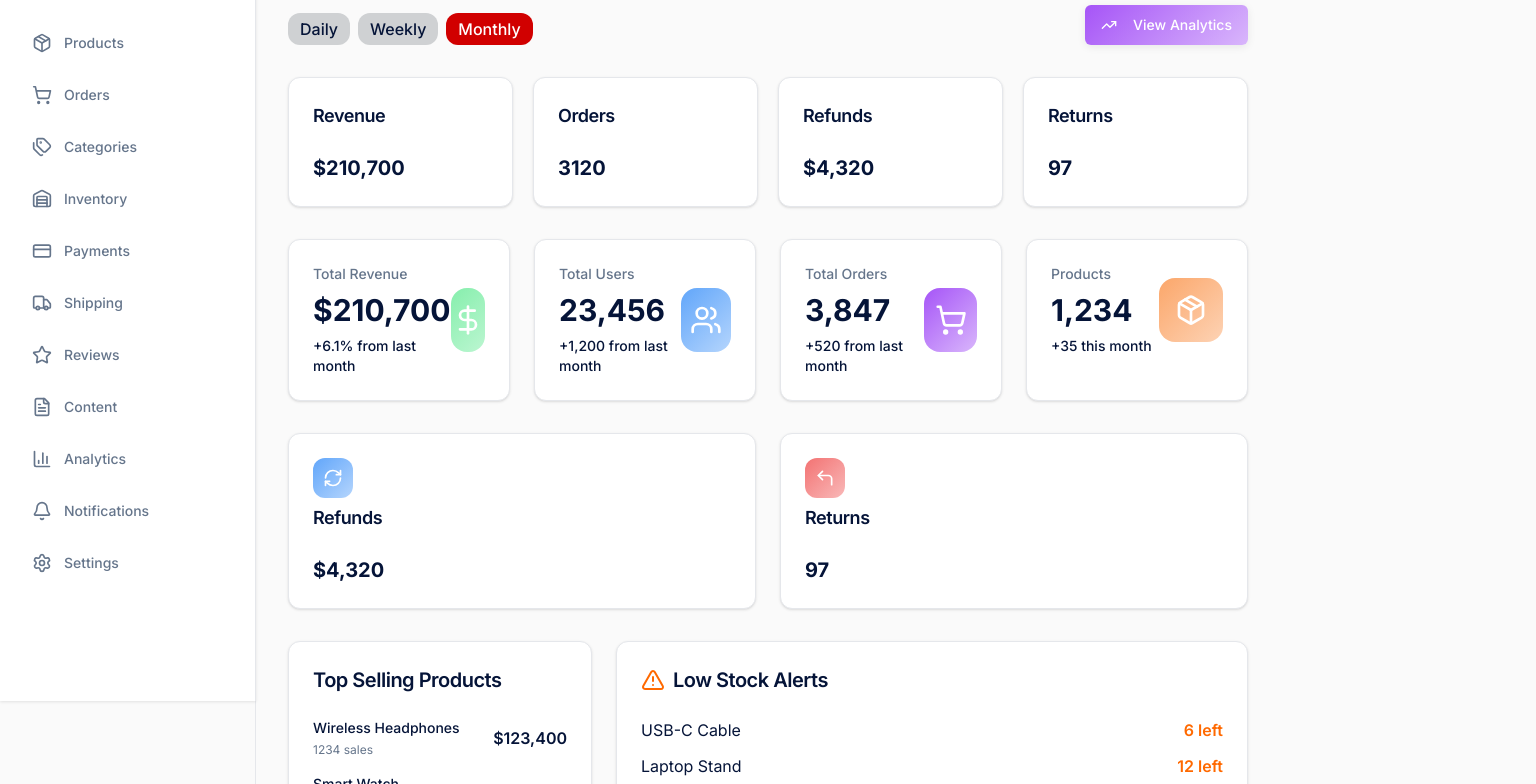
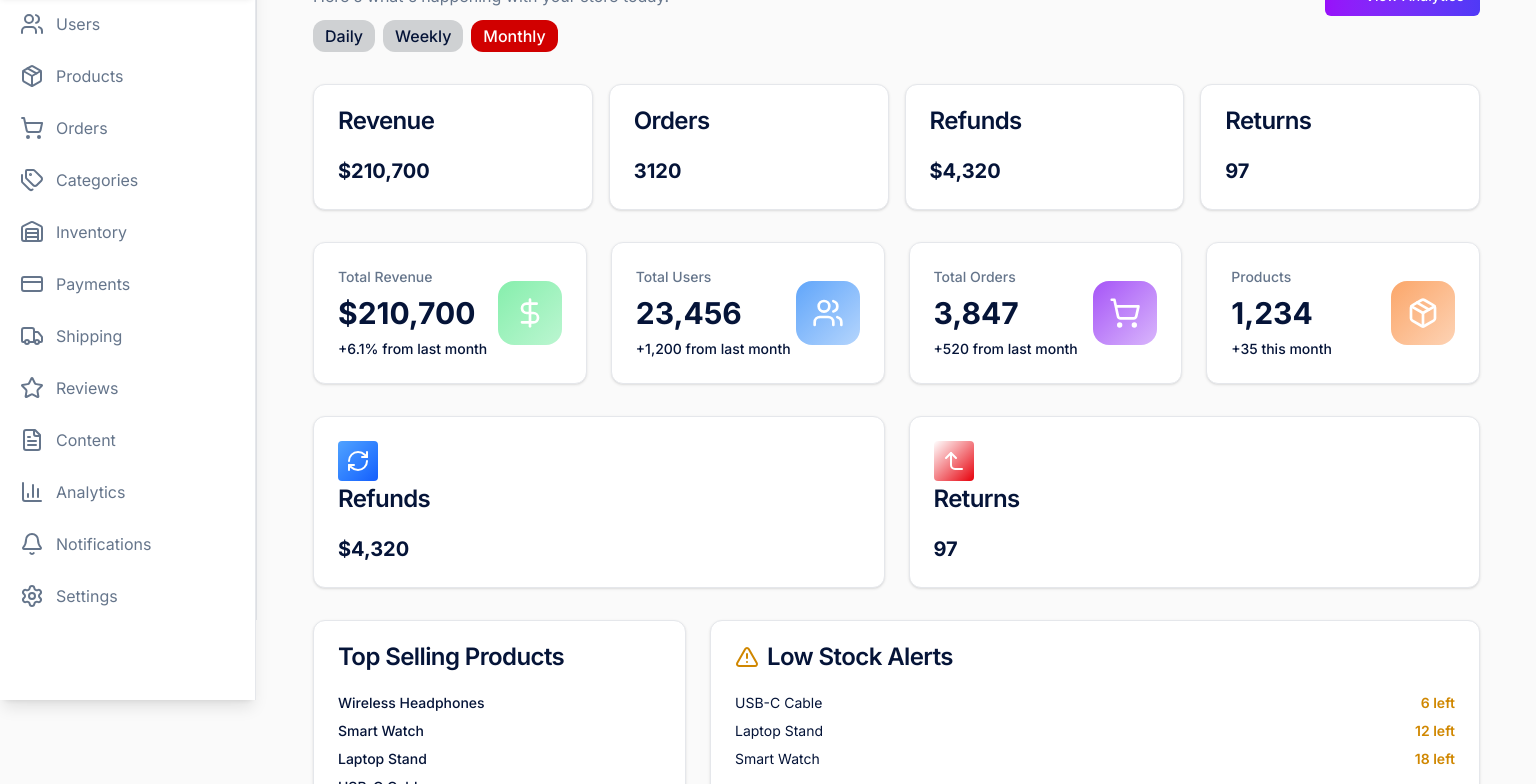
Before and after one commit to heyrhythm/KWWELECTRICALS, a Next.js app: page /admin in a window 1280 px wide. Shown: the part 180-964 px from the top of the page, 1536 px wide, since content can reach past the window. Built offline with nearby package versions, Linux system fonts and the light colour scheme.

Commit message:
mobile screen management

```diff
--- a/app/admin/components/AdminDashboard.tsx
+++ b/app/admin/components/AdminDashboard.tsx
@@ -1,19 +1,19 @@
 import React, { useState } from 'react';
 import {
   DollarSign,
-  Users,
+  Users as UsersIcon,
   Package,
   ShoppingCart,
   TrendingUp,
   AlertTriangle,
   RefreshCw,
-  CornerUpLeft
+  CornerLeftUp,
 } from 'lucide-react';
 import { StatsCard } from './StatsCard';
 import { Card, CardContent, CardHeader, CardTitle } from '../components/ui/card';
 import { Button } from '../components/ui/button';
 
-// Sales summary tabs/simulation
+// (Your existing static data arrays unchanged here)
 const salesSummaries = {
   daily: { revenue: "$8,400", orders: 120, refunds: "$210", returns: "5" },
   weekly: { revenue: "$52,300", orders: 780, refunds: "$1,280", returns: "28" },
@@ -40,7 +40,7 @@ const statsData = [
     value: '23,456',
     change: '+1,200 from last month',
     trend: 'up' as const,
-    icon: Users,
+    icon: UsersIcon,
     gradient: 'blue' as const
   },
   {
@@ -63,7 +63,7 @@ const statsData = [
 
 const refundsAndReturns = [
   { title: "Refunds", value: "$4,320", icon: RefreshCw, gradient: "blue" },
-  { title: "Returns", value: "97", icon: CornerUpLeft, gradient: "red" }
+  { title: "Returns", value: "97", icon: CornerLeftUp, gradient: "red" }
 ];
 
 const topProducts = [
@@ -84,138 +84,120 @@ export function AdminDashboard() {
   const [selectedRange, setSelectedRange] = useState<'daily' | 'weekly' | 'monthly'>('monthly');
 
   return (
-    <div className="space-y-8">
+    <div className="space-y-8 p-2 sm:p-6 md:p-8  ">
       {/* Welcome Section */}
       <div className="flex flex-col md:flex-row items-start md:items-center justify-between gap-4">
         <div>
           <h1 className="text-3xl font-bold text-foreground">Welcome back, Admin!</h1>
-          <p className="text-muted-foreground mt-2 mb-3">Here's what's happening with your store today.</p>
-          <div className="flex space-x-2">
-            {salesTrends.map((t) => (
+          <p className="text-muted-foreground mt-2 mb-3 max-w-md">
+            Here's what's happening with your store today.
+          </p>
+          <div className="flex flex-wrap gap-2">
+            {salesTrends.map(({ range, label }) => (
               <button
-                key={t.range}
-                onClick={() => setSelectedRange(t.range as any)}
+                key={range}
+                onClick={() => setSelectedRange(range as 'daily' | 'weekly' | 'monthly')}
                 className={`px-3 py-1 rounded-lg font-medium transition ${
-                  selectedRange === t.range
-                    ? "bg-primary text-primary-foreground"
-                    : "bg-secondary text-foreground"
+                  selectedRange === range
+                    ? 'bg-primary text-primary-foreground'
+                    : 'bg-secondary text-foreground'
                 }`}
               >
-                {t.label}
+                {label}
               </button>
             ))}
           </div>
         </div>
-        <Button className="bg-gradient-violet hover:opacity-90 text-white shadow-soft self-end">
-          <TrendingUp className="w-4 h-4 mr-2" />
-          View Analytics
+        <Button className="mt-4 md:mt-0 flex items-center gap-2 bg-gradient-to-r from-purple-600 to-indigo-600 text-white">
+          <TrendingUp className="w-4 h-4" /> View Analytics
         </Button>
       </div>
 
-      {/* Sales Summary Cards */}
-      <div className="grid grid-cols-2 md:grid-cols-4 gap-5">
-        <Card className="shadow-card">
-          <CardHeader>
-            <CardTitle className="text-lg">Revenue</CardTitle>
-          </CardHeader>
-          <CardContent>
-            <p className="text-xl font-bold">{salesSummaries[selectedRange].revenue}</p>
-          </CardContent>
-        </Card>
-        <Card className="shadow-card">
-          <CardHeader>
-            <CardTitle className="text-lg">Orders</CardTitle>
-          </CardHeader>
-          <CardContent>
-            <p className="text-xl font-bold">{salesSummaries[selectedRange].orders}</p>
-          </CardContent>
-        </Card>
-        <Card className="shadow-card">
-          <CardHeader>
-            <CardTitle className="text-lg">Refunds</CardTitle>
-          </CardHeader>
-          <CardContent>
-            <p className="text-xl font-bold">{salesSummaries[selectedRange].refunds}</p>
-          </CardContent>
-        </Card>
-        <Card className="shadow-card">
-          <CardHeader>
-            <CardTitle className="text-lg">Returns</CardTitle>
-          </CardHeader>
-          <CardContent>
-            <p className="text-xl font-bold">{salesSummaries[selectedRange].returns}</p>
-          </CardContent>
-        </Card>
-      </div>
-
-      {/* Stats Grid */}
-      <div className="grid grid-cols-1 md:grid-cols-2 xl:grid-cols-4 gap-6">
-        {statsData.map((stat, index) => (
-          <StatsCard key={index} {...stat} />
-        ))}
-      </div>
-
-      {/* Refunds & Returns summary */}
-      <div className="grid grid-cols-1 md:grid-cols-2 gap-6">
-        {refundsAndReturns.map((item, i) => (
-          <Card key={item.title} className="shadow-card">
+      {/* Sales Summary Grid */}
+      <div className="grid grid-cols-2 sm:grid-cols-4 gap-4">
+        {Object.entries(salesSummaries[selectedRange]).map(([key, val]) => (
+          <Card key={key} className="shadow">
             <CardHeader>
-              <div className={`w-10 h-10 rounded-lg flex items-center justify-center bg-gradient-${item.gradient}`}>
-                <item.icon className="w-5 h-5 text-white" />
-              </div>
-              <CardTitle className="text-lg">{item.title}</CardTitle>
+              <CardTitle className="capitalize">{key}</CardTitle>
             </CardHeader>
             <CardContent>
-              <p className="text-xl font-bold">{item.value}</p>
+              <p className="text-xl font-bold">{val}</p>
             </CardContent>
           </Card>
         ))}
       </div>
 
-      {/* Data Tables and Alerts */}
+      {/* Stats grid */}
+      <div className="grid grid-cols-1 md:grid-cols-2 xl:grid-cols-4 gap-6">
+        {statsData.map(({ title, value, change, trend, icon: Icon, gradient }) => (
+          <StatsCard
+            key={title}
+            title={title}
+            value={value}
+            change={change}
+            trend={trend}
+            icon={Icon}
+            gradient={gradient}
+          />
+        ))}
+      </div>
+
+      {/* Refunds and Returns */}
+      <div className="grid grid-cols-1 md:grid-cols-2 gap-6">
+        {refundsAndReturns.map(({ title, value, icon: Icon, gradient }) => (
+          <Card key={title} className="shadow">
+            <CardHeader>
+              <div className={`w-10 h-10 rounded bg-gradient-to-br from-${gradient}-400 to-${gradient}-600 flex items-center justify-center`}>
+                <Icon className="text-white w-6 h-6" />
+              </div>
+              <CardTitle>{title}</CardTitle>
+            </CardHeader>
+            <CardContent>
+              <p className="text-xl font-bold">{value}</p>
+            </CardContent>
+          </Card>
+        ))}
+      </div>
+
+      {/* Bottom Section: Top Products and Low Stock */}
       <div className="grid grid-cols-1 xl:grid-cols-3 gap-6">
-        {/* Top Products */}
-        <Card className="shadow-card">
+        {/* Top Selling Products */}
+        <Card className="shadow">
           <CardHeader>
-            <CardTitle className="text-xl font-semibold">Top Selling Products</CardTitle>
+            <CardTitle>Top Selling Products</CardTitle>
           </CardHeader>
           <CardContent>
-            <div className="space-y-4">
-              {topProducts.map((product, index) => (
-                <div key={index} className="flex items-center justify-between">
-                  <div className="space-y-1">
-                    <p className="font-medium text-sm">{product.name}</p>
-                    <p className="text-xs text-muted-foreground">{product.sales} sales</p>
-                  </div>
-                  <p className="font-semibold text-green">{product.revenue}</p>
-                </div>
+            <ul className="space-y-2">
+              {topProducts.map(({ name }, i) => (
+                <li key={i} className="text-sm font-medium truncate">{name}</li>
               ))}
-            </div>
+            </ul>
           </CardContent>
         </Card>
+
         {/* Low Stock Alerts */}
-        <Card className="shadow-card xl:col-span-2">
+        <Card className="shadow xl:col-span-2">
           <CardHeader>
-            <CardTitle className="text-xl font-semibold flex items-center gap-2">
-              <AlertTriangle className="text-orange-500" /> Low Stock Alerts
+            <CardTitle className="flex items-center gap-2">
+              <AlertTriangle className="text-yellow-600" /> Low Stock Alerts
             </CardTitle>
           </CardHeader>
           <CardContent>
-            <div className="space-y-3">
-              {lowStocks.length === 0 ? (
-                <p className="text-muted-foreground">No products are low on stock.</p>
-              ) : (
-                lowStocks.map((item, idx) => (
-                  <div key={item.product} className="flex items-center justify-between">
-                    <span>{item.product}</span>
-                    <span className="font-semibold text-orange-500">{item.stock} left</span>
-                  </div>
-                ))
-              )}
-            </div>
+            {lowStocks.length === 0 ? (
+              <p className="text-sm text-muted-foreground">No products are low on stock.</p>
+            ) : (
+              <ul className="space-y-2">
+                {lowStocks.map(({ product, stock }, i) => (
+                  <li key={i} className="flex justify-between text-sm">
+                    <span>{product}</span>
+                    <span className="font-semibold text-yellow-600">{stock} left</span>
+                  </li>
+                ))}
+              </ul>
+            )}
           </CardContent>
         </Card>
       </div>
     </div>
-  );
+  )
 }
--- a/app/admin/components/AdminSidebar.tsx
+++ b/app/admin/components/AdminSidebar.tsx
@@ -1,5 +1,6 @@
 'use client';
 
+import React, { useState } from 'react';
 import Link from 'next/link';
 import { usePathname } from 'next/navigation';
 import {
@@ -16,9 +17,10 @@ import {
   BarChart3,
   Bell,
   Settings,
-  Store
+  ChevronLeft,
+  ChevronRight
 } from 'lucide-react';
-import { cn } from '../../admin/lib/utils';
+import { cn } from '../lib/utils';
 
 const navigationItems = [
   { name: 'Dashboard', href: '/admin', icon: LayoutDashboard },
@@ -33,19 +35,43 @@ const navigationItems = [
   { name: 'Content', href: '/admin/content', icon: FileText },
   { name: 'Analytics', href: '/admin/analytics', icon: BarChart3 },
   { name: 'Notifications', href: '/admin/notifications', icon: Bell },
-  { name: 'Settings', href: '/admin/settings', icon: Settings }
+  { name: 'Settings', href: '/admin/settings', icon: Settings },
 ];
 
+interface AdminSidebarProps {
+  collapsed: boolean;
+  setCollapsed: React.Dispatch<React.SetStateAction<boolean>>;
+}
 
-export function AdminSidebar() {
+export function AdminSidebar({ collapsed, setCollapsed }: AdminSidebarProps) {
   const pathname = usePathname();
 
   return (
-    <div className="w-64 min-h-screen bg-card border-r border-border shadow-gentle">
-
+    <>
+      {/* Sidebar Container */}
+      <div
+        className={cn(
+          'fixed mt-4 left-0 h-full bg-card border-r border-border shadow-lg transition-all duration-300',
+          collapsed ? 'w-10' : 'w-64',
+          'flex flex-col',
+          'z-40'
+        )}
+      >
+        {/* Toggle button in the top-left corner */}
+        <button
+          aria-label={collapsed ? "Expand sidebar" : "Collapse sidebar"}
+          onClick={() => setCollapsed(!collapsed)}
+          className="absolute top-2 right-2 p-1 rounded-full hover:bg-gray-200 dark:hover:bg-gray-700 transition"
+        >
+          {collapsed ? (
+            <ChevronRight className="w-6 h-6" />
+          ) : (
+            <ChevronLeft className="w-6 h-6" />
+          )}
+        </button>
 
         {/* Navigation */}
-      <nav className="p-4 space-y-2">
+        <nav className="mt-12 flex flex-col space-y-1 overflow-y-auto">
           {navigationItems.map((item) => {
             const isActive = pathname === item.href;
             return (
@@ -53,21 +79,32 @@ export function AdminSidebar() {
                 key={item.name}
                 href={item.href}
                 className={cn(
-                'flex items-center space-x-3 px-4 py-3 rounded-lg text-sm font-medium transition-all duration-200',
-                // Only add hover effect if not active
-                !isActive && 'hover:bg-gray-200 hover:text-gray-500',
+                  'flex items-center transition-colors duration-200 p-3 rounded-r-lg',
                   isActive
-                  ? 'bg-red-600 text-white  shadow-soft'
-                  : 'text-muted-foreground'
+                    ? 'bg-red-600 text-white shadow-md'
+                    : 'text-muted-foreground hover:text-gray-900 hover:bg-gray-100',
+                  collapsed ? 'justify-center' : 'pl-5 space-x-3'
                 )}
                 aria-current={isActive ? 'page' : undefined}
               >
-              <item.icon className="w-5 h-5" />
-              <span>{item.name}</span>
+                <item.icon className="w-6 h-6 flex-shrink-0" />
+                {!collapsed && <span className="flex-grow">{item.name}</span>}
               </Link>
             );
           })}
         </nav>
       </div>
+
+      {/* Content Wrapper: shifts right when sidebar is open */}
+      <div
+        className={cn(
+          'transition-all duration-300',
+          collapsed ? '-ml-3' : 'ml-52',
+          'flex-1 min-h-screen bg-background p-6'
+        )}
+      >
+        {/* The rest of dashboard/content can be rendered here or in parent */}
+      </div>
+    </>
   );
 }
--- a/app/admin/layout.tsx
+++ b/app/admin/layout.tsx
@@ -1,25 +1,39 @@
 'use client';
 
-import React from 'react';
+import React, { useState } from 'react';
 import { AdminSidebar } from './components/AdminSidebar';
 import { AdminHeader } from './components/AdminHeader';
 
+const HEADER_HEIGHT = 64; // px, adjust if header height changes
+
 export default function AdminLayout({ children }: { children: React.ReactNode }) {
+  const [collapsed, setCollapsed] = useState(false);
+
   return (
-    <div className="min-h-screen bg-background flex flex-col">
-      {/* Header stays fixed */}
-      <header className="w-full">
+    <div>
+      {/* Fixed header */}
+      <header className="fixed top-0 left-0 right-0 h-16 border-b border-border bg-white z-50">
         <AdminHeader />
       </header>
 
-      {/* Sidebar + content */}
-      <div className="flex flex-1 overflow-hidden">
-        <aside className="w-64 border-r border-border">
-          <AdminSidebar />
+      {/* Body container with padding for header */}
+      <div className="flex" style={{ paddingTop: HEADER_HEIGHT }}>
+        {/* Sidebar receives collapsed state and setter */}
+        <aside
+          className="sticky top-16 h-[calc(100vh-64px)] border-r border-border bg-white"
+
+        >
+          <AdminSidebar collapsed={collapsed} setCollapsed={setCollapsed} />
         </aside>
 
-        {/* This part changes when clicking sidebar links */}
-        <main className="flex-1 p-8 overflow-auto">
+        {/* Main content slides right when sidebar expands */}
+        <main
+          className="flex-1  p-6 max-w-full transition-all duration-300"
+          style={{
+            height: `calc(100vh - ${HEADER_HEIGHT}px)`,
+            marginRight: collapsed ? '-1.5rem' : '-16rem', // 10 or 64 px * 4 = 40px/256px
+          }}
+        >
           {children}
         </main>
       </div>
```
Also changed, not shown: app/admin/components/AdminWrapper.tsx (+28 -28 lines), components/MainLayout.tsx (+10 -5 lines). Lines whose indentation alone changed are shown as unchanged.
